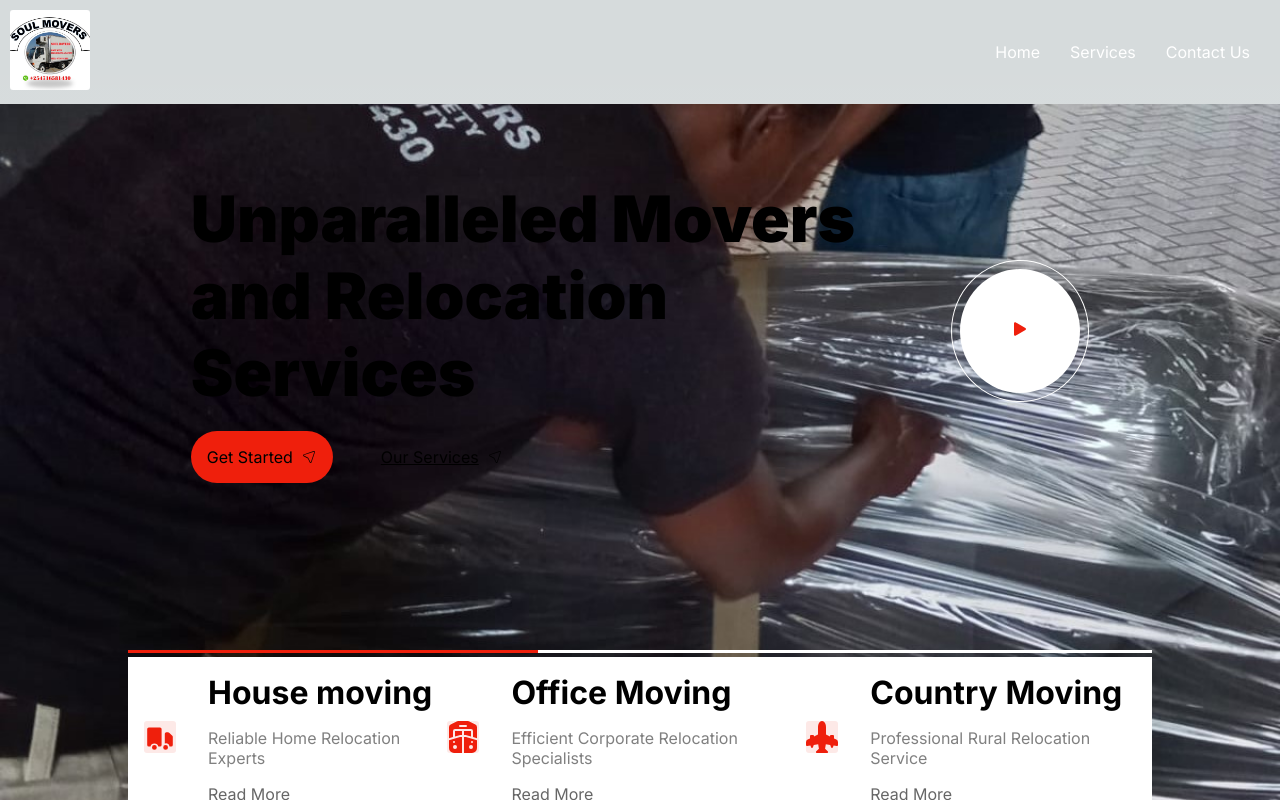
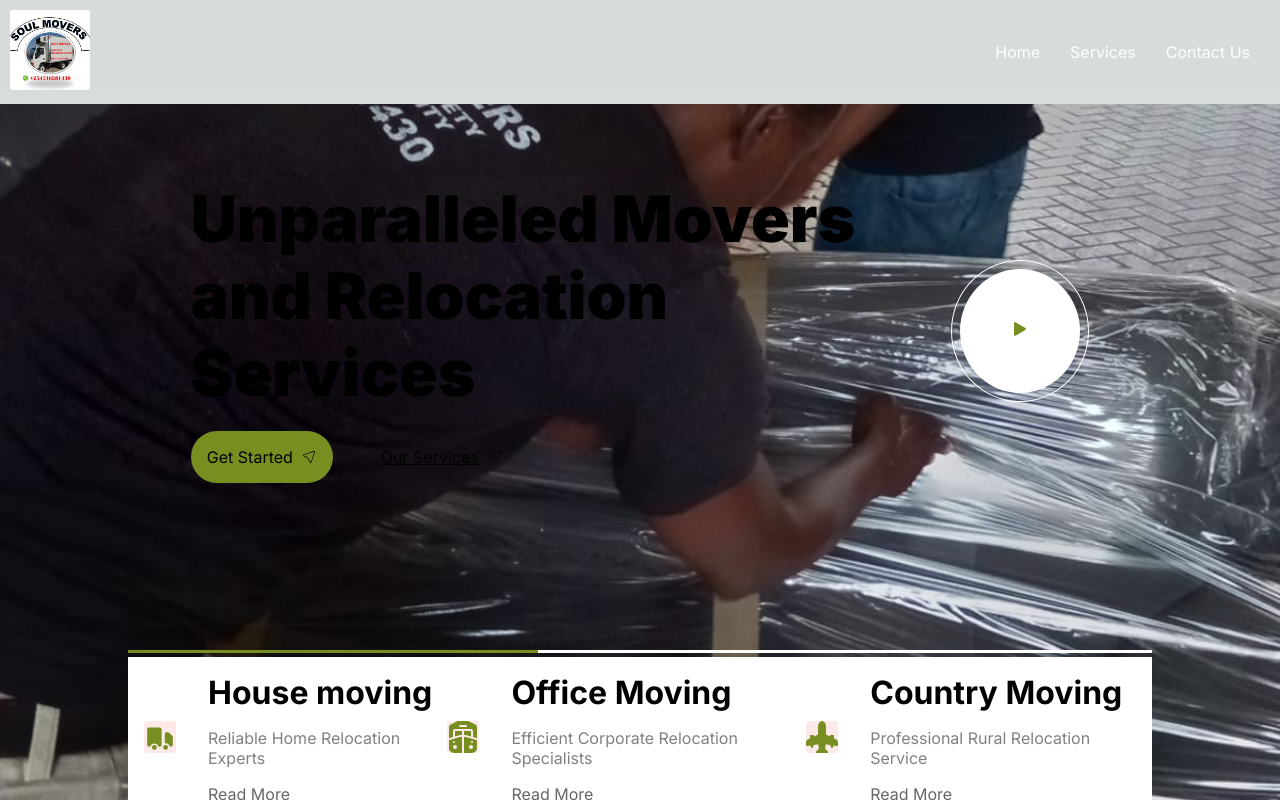
Before and after one commit to peterochieng/relocation-movers, a Next.js app: page / in a window 1280 px wide. Shown: the top 800 px of the page. Built offline with nearby package versions, Linux system fonts and the light colour scheme.

Commit message:
updated colors
updated colors

```diff
--- a/src/styles/__variable.scss
+++ b/src/styles/__variable.scss
@@ -1,4 +1,4 @@
-$background-color-main: #ef1f0c;
+$background-color-main: #768f20;
 $background-color-hover: #f13524;
 $background-color-light: #fde9e7;
 $white: #fff;
```
